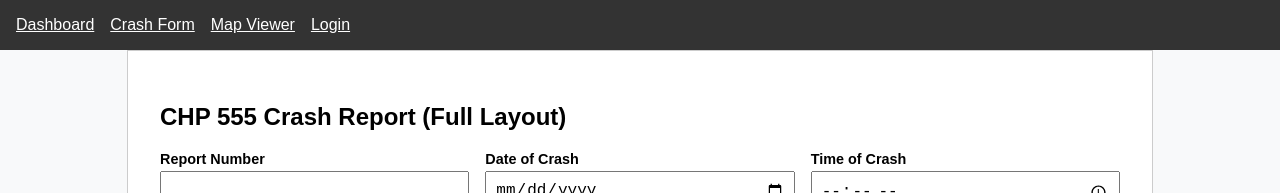
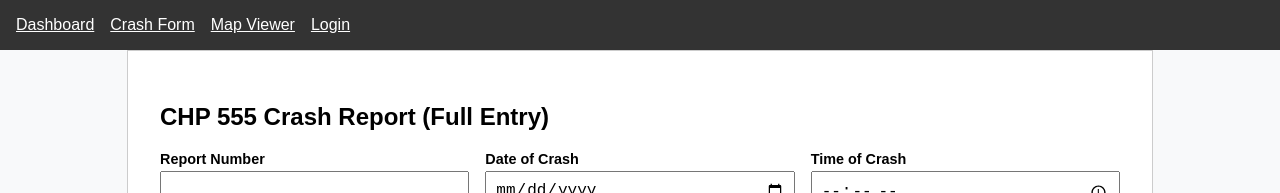
Before and after one commit to Slapstango/test, a React (Create React App) app: page /form in a window 1280 px wide. Shown: the top 193 px of the page. Built offline with nearby package versions, Linux system fonts and the light colour scheme.

Commit message:
Add files via upload

```diff
--- a/src/pages/CrashForm.js
+++ b/src/pages/CrashForm.js
@@ -1,5 +1,7 @@
 import React, { useState } from 'react';
 import '../CrashForm.css';
+import VehicleForm from '../components/VehicleForm';
+import PeopleForm from '../components/PeopleForm';
 
 function CrashForm() {
   const [formData, setFormData] = useState({
@@ -20,7 +22,9 @@ function CrashForm() {
     officerName: '',
     badgeNumber: '',
     narrative: '',
-    diagramNotes: ''
+    diagramNotes: '',
+    vehicles: [],
+    people: []
   });
 
   const handleChange = (field, value) => {
@@ -34,7 +38,7 @@ function CrashForm() {
 
   return (
     <div className="form-wrapper">
-      <h2>CHP 555 Crash Report (Full Layout)</h2>
+      <h2>CHP 555 Crash Report (Full Entry)</h2>
       <form onSubmit={handleSubmit} className="chp-form">
 
         {/* Header Section */}
@@ -77,6 +81,12 @@ function CrashForm() {
           <div className="chp-field-wide"><label>Primary Collision Factor</label><input value={formData.primaryCollisionFactor} onChange={e => handleChange('primaryCollisionFactor', e.target.value)} /></div>
         </div>
 
+        {/* Vehicles Section */}
+        <VehicleForm onVehiclesChange={(vehicles) => handleChange('vehicles', vehicles)} />
+
+        {/* People Section */}
+        <PeopleForm onPeopleChange={(people) => handleChange('people', people)} />
+
         {/* Narrative and Diagram */}
         <div className="chp-row">
           <div className="chp-field-wide">
```
